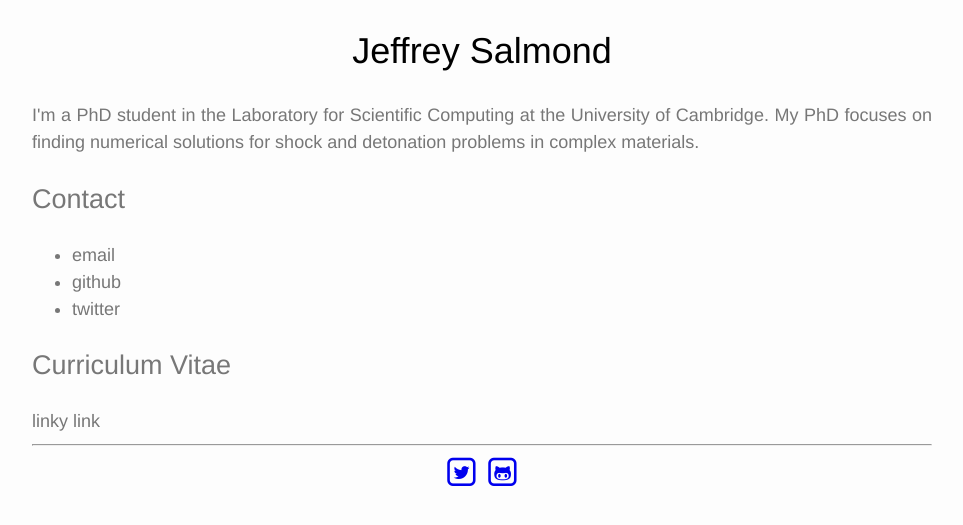
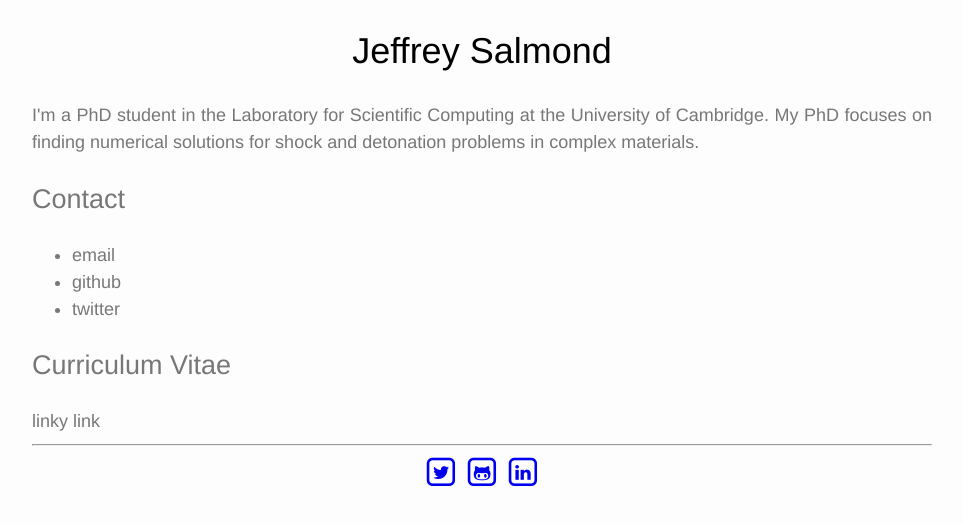
Before and after one commit to mjArcher/mjArcher.github.io, a Jekyll site: the page built from index.html, in a window 1280 px wide. Shown: the top 525 px of the page, without its empty margins (158-1121 px from the left). Built offline with Jekyll 4.4.1, drawn with Linux system fonts in a browser that asks for light colours; nearby versions of some CDN libraries.

Commit message:
add linkedin link to footer

```diff
--- a/index.html
+++ b/index.html
@@ -30,6 +30,10 @@ linky link
     <i class="fa fa-square-o fa-stack-2x"></i>
     <i class="fa fa-github-alt fa-stack-1x"></i>
   </a>
+  <a class="fa-stack" href="//www.linkedin.com/pub/jeffrey-salmond/74/731/3a1">
+    <i class="fa fa-square-o fa-stack-2x"></i>
+    <i class="fa fa-linkedin fa-stack-1x"></i>
+  </a>
 </footer>
 
 <!--<ul class="posts">
```
